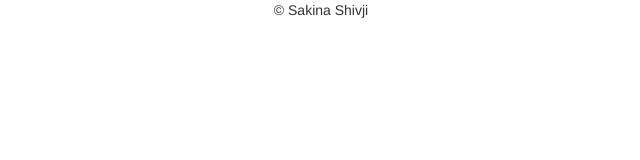
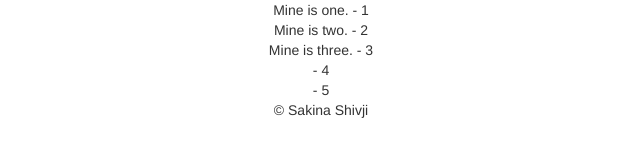
Before and after one commit to shivjisakina/More-jQuery-Practice, a plain HTML site: page index.html in a window 1280 px wide. Shown: the whole page, without its empty margins (319-959 px from the left). Drawn offline with nearby package versions, Linux system fonts and the light colour scheme.

Commit message:
messing around with jquery .each

```diff
--- a/app.js
+++ b/app.js
@@ -31,6 +31,20 @@ $(document).ready (function() {
         // console logs "three" for some reason
         console.log(array[index])
     })
+
+    var arr = [ "one", "two", "three", "four", "five" ];
+    var obj = { one: 1, two: 2, three: 3, four: 4, five: 5 };
+
+    $.each( arr, function( i, val ) {
+        $( "#" + val ).text( "Mine is " + val + "." );
+
+        // Will stop running after "three"
+        return ( val !== "three" );
+    });
+
+    $.each( obj, function( i, val ) {
+        $( "#" + i ).append( document.createTextNode( " - " + val ) );
+    });
 
 
 });
--- a/index.html
+++ b/index.html
@@ -37,6 +37,12 @@
         <!-- LINK TO JS FILE -->
         <script type="text/javascript" src="app.js"></script>
 
+        <div id="one"></div>
+        <div id="two"></div>
+        <div id="three"></div>
+        <div id="four"></div>
+        <div id="five"></div>
+
         <!--FOOTER-->
         <footer class="footer">
 
```
